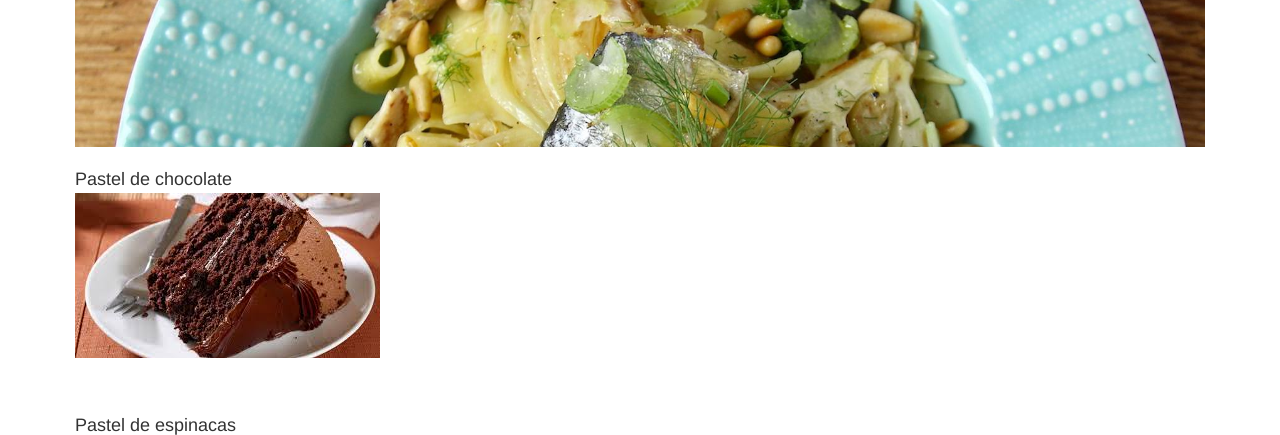
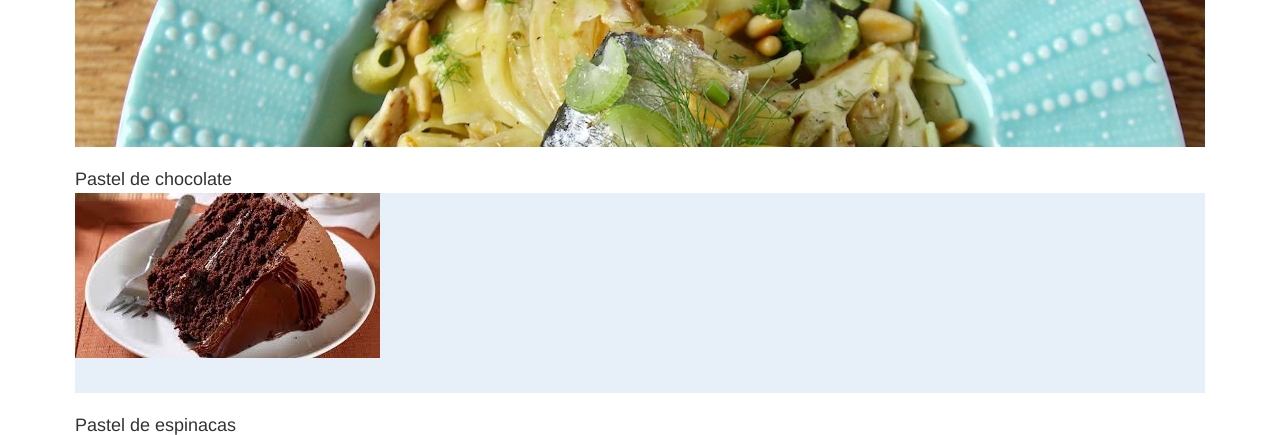
Before and after one commit to killoncio/hoy_comemos_django, a Django app: page / in a window 1280 px wide. Shown: the part 2412-2847 px from the top of the page. Run offline with Django 3.2, Linux system fonts and the light colour scheme; data comes from the database, SQL or seed files in the repository; some libraries are stand-ins or nearby versions.

Commit message:
added background color to image wrapper, so all pictures have same height

```diff
--- a/hoy_comemos_django/static/app/css/custom.css
+++ b/hoy_comemos_django/static/app/css/custom.css
@@ -29,6 +29,7 @@ li.receipt {
 .receipt .img-wrapper {
     height: 200px;
     overflow: hidden;
+    background-color: #e7f0f9;
 }
 
 
```
